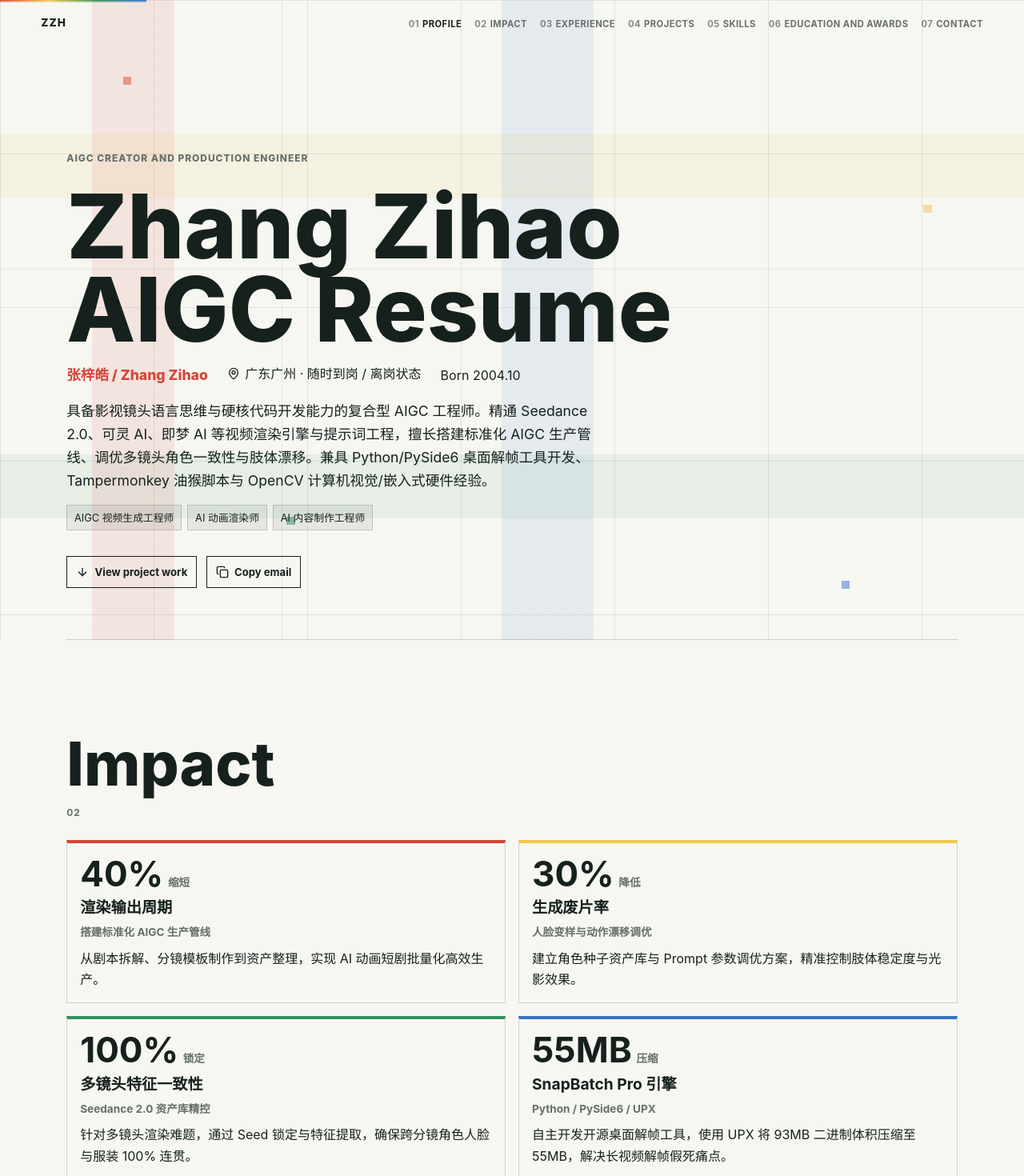
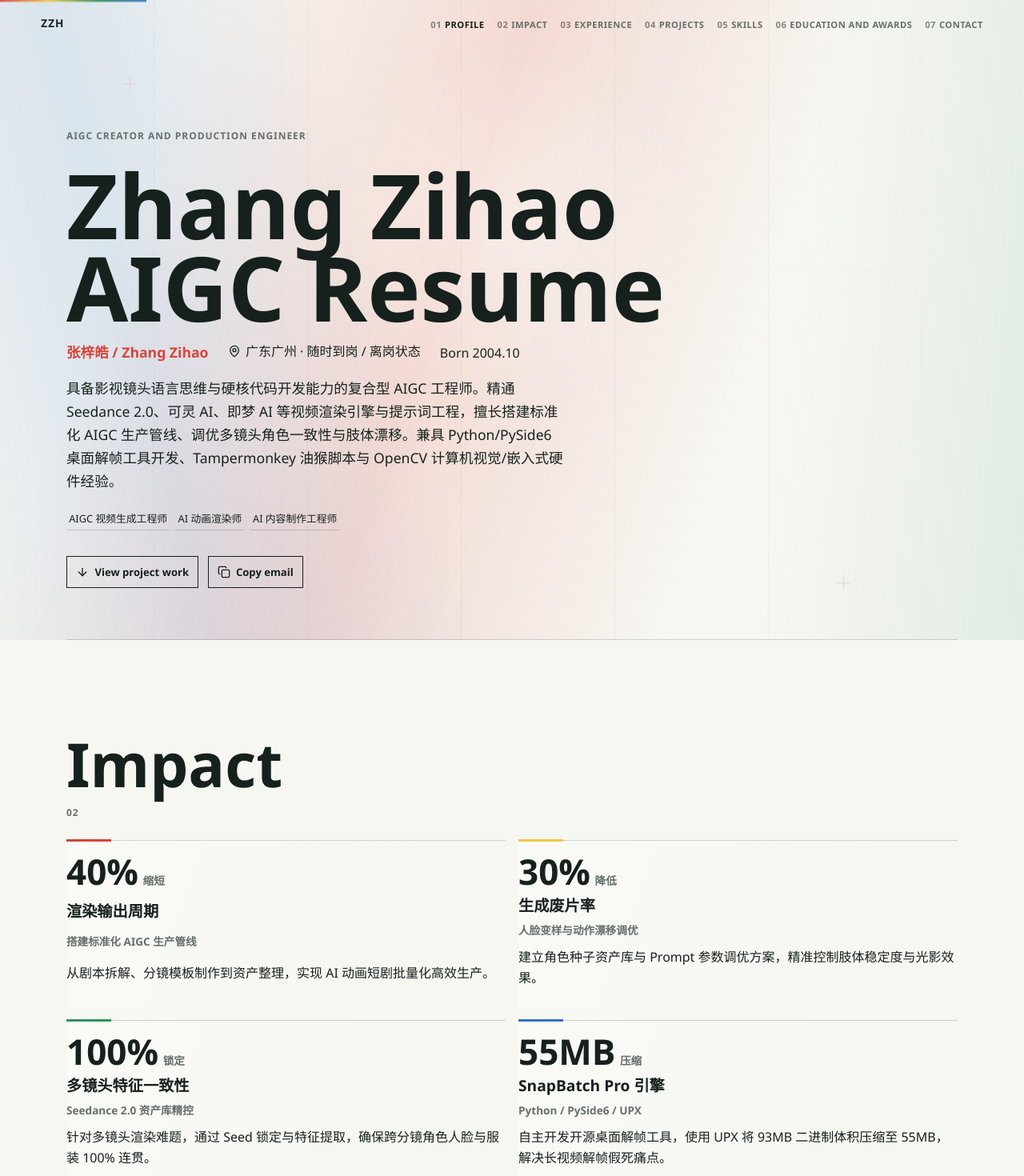
Before and after one commit to crazyzhang277/zhangzihao-resume, a React (Vite) app: page / in a window 1280 px wide. Shown: the top 1470 px of the page at 80% size. Built offline with nearby package versions, Linux system fonts and the light colour scheme; no server answers; the database is empty.

Commit message:
fix: restore visible resume motion system

```diff
--- a/src/components/visual/ChromaticFlowField.tsx
+++ b/src/components/visual/ChromaticFlowField.tsx
@@ -5,45 +5,47 @@ type ChromaticFlowFieldProps = {
 }
 
 const colors = ['#df493e', '#f2ca4f', '#3c9a70', '#3c73c2']
-const frameIntervalMs = 50
+const frameIntervalMs = 1000 / 30
+
+function colorWithAlpha(hex: string, alpha: number) {
+  return `${hex}${Math.round(alpha * 255).toString(16).padStart(2, '0')}`
+}
 
 export function ChromaticFlowField({ reducedMotion }: ChromaticFlowFieldProps) {
   const canvasRef = useRef<HTMLCanvasElement>(null)
 
   useEffect(() => {
     const canvas = canvasRef.current
-    if (!canvas || reducedMotion || typeof window.matchMedia !== 'function') return
+    if (!canvas || reducedMotion || typeof window.matchMedia !== 'function') {
+      if (canvas) canvas.dataset.motionState = reducedMotion ? 'reduced' : 'fallback'
+      return
+    }
 
     const compactViewport = window.matchMedia('(max-width: 767px)')
     const context = canvas.getContext('2d')
     if (!context) return
 
     let animationFrame = 0
-    let drawTimer: number | undefined
     let visible = !document.hidden
     let width = 0
     let height = 0
+    let lastFrame = 0
 
     const stop = () => {
-      window.cancelAnimationFrame(animationFrame)
+      if (animationFrame) window.cancelAnimationFrame(animationFrame)
       animationFrame = 0
-      if (drawTimer !== undefined) window.clearTimeout(drawTimer)
-      drawTimer = undefined
     }
 
     const schedule = () => {
-      if (!visible || compactViewport.matches || animationFrame || drawTimer !== undefined) return
-      drawTimer = window.setTimeout(() => {
-        drawTimer = undefined
+      if (!visible || animationFrame) return
+      canvas.dataset.motionState = 'running'
       animationFrame = window.requestAnimationFrame(draw)
-      }, frameIntervalMs)
     }
 
     const resize = () => {
-      if (compactViewport.matches) return
-      const ratio = Math.min(window.devicePixelRatio || 1, 2)
-      width = window.innerWidth
-      height = window.innerHeight
+      const ratio = Math.min(window.devicePixelRatio || 1, compactViewport.matches ? 1.25 : 1.75)
+      width = Math.max(1, window.innerWidth)
+      height = Math.max(1, window.innerHeight)
       canvas.width = Math.round(width * ratio)
       canvas.height = Math.round(height * ratio)
       context.setTransform(ratio, 0, 0, ratio, 0, 0)
@@ -55,38 +57,62 @@ export function ChromaticFlowField({ reducedMotion }: ChromaticFlowFieldProps) {
         return
       }
 
+      if (time - lastFrame < frameIntervalMs) {
+        schedule()
+        return
+      }
+      lastFrame = time
+
       context.clearRect(0, 0, width, height)
-      const radius = Math.max(width, height) * 0.52
+      const compact = compactViewport.matches
+      const radius = Math.max(width, height) * (compact ? 0.7 : 0.58)
       const centers = [
-        [width * (0.1 + Math.sin(time * 0.00008) * 0.05), height * 0.16],
-        [width * 0.79, height * (0.11 + Math.cos(time * 0.00007) * 0.04)],
-        [width * (0.24 + Math.cos(time * 0.00006) * 0.04), height * 0.8],
-        [width * 0.82, height * (0.78 + Math.sin(time * 0.00009) * 0.04)],
+        [width * (0.08 + Math.sin(time * 0.00016) * 0.08), height * (0.16 + Math.cos(time * 0.00011) * 0.08)],
+        [width * (0.82 + Math.cos(time * 0.00013) * 0.08), height * (0.2 + Math.sin(time * 0.00009) * 0.1)],
+        [width * (0.18 + Math.cos(time * 0.0001) * 0.08), height * (0.82 + Math.sin(time * 0.00012) * 0.08)],
+        [width * (0.8 + Math.sin(time * 0.00014) * 0.08), height * (0.78 + Math.cos(time * 0.0001) * 0.1)],
       ]
 
       centers.forEach(([x, y], index) => {
         const gradient = context.createRadialGradient(x, y, 0, x, y, radius)
-        gradient.addColorStop(0, `${colors[index]}1f`)
-        gradient.addColorStop(0.64, `${colors[index]}08`)
+        if (gradient) {
+          gradient.addColorStop(0, colorWithAlpha(colors[index], compact ? 0.16 : 0.22))
+          gradient.addColorStop(0.58, colorWithAlpha(colors[index], compact ? 0.08 : 0.12))
           gradient.addColorStop(1, 'transparent')
           context.fillStyle = gradient
           context.fillRect(0, 0, width, height)
+        }
       })
 
-      centers.forEach(([x, y], index) => {
+      centers.slice(0, compact ? 3 : centers.length).forEach(([x, y], index) => {
+        const drift = Math.sin(time * (0.00022 + index * 0.000018) + index) * height * 0.07
         context.beginPath()
-        context.moveTo(-width * 0.08, y)
+        context.moveTo(-width * 0.1, y + drift)
         context.bezierCurveTo(
           width * 0.22,
-          y - height * (0.18 + index * 0.025) + Math.sin(time * 0.00006 + index) * height * 0.04,
+          y - height * (0.14 + index * 0.025) + drift,
           width * 0.68,
-          y + height * (0.16 - index * 0.02) + Math.cos(time * 0.00005 + index) * height * 0.04,
+          y + height * (0.14 - index * 0.02) - drift,
           width * 1.08,
-          y + Math.sin(time * 0.00007 + index) * height * 0.1,
+          y - drift,
         )
-        context.strokeStyle = `${colors[index]}3d`
-        context.lineWidth = Math.max(10, width * 0.012)
+        context.strokeStyle = colorWithAlpha(colors[index], compact ? 0.2 : 0.27)
+        context.lineWidth = Math.max(compact ? 8 : 12, width * (compact ? 0.015 : 0.012))
         context.lineCap = 'round'
+        context.stroke()
+
+        context.beginPath()
+        context.moveTo(-width * 0.1, y + drift - 2)
+        context.bezierCurveTo(
+          width * 0.22,
+          y - height * (0.14 + index * 0.025) + drift - 2,
+          width * 0.68,
+          y + height * (0.14 - index * 0.02) - drift - 2,
+          width * 1.08,
+          y - drift - 2,
+        )
+        context.strokeStyle = colorWithAlpha(colors[index], compact ? 0.42 : 0.5)
+        context.lineWidth = compact ? 1.5 : 2
         context.stroke()
       })
 
@@ -96,14 +122,13 @@ export function ChromaticFlowField({ reducedMotion }: ChromaticFlowFieldProps) {
     const onVisibilityChange = () => {
       visible = !document.hidden
       if (visible) schedule()
-      else stop()
+      else {
+        canvas.dataset.motionState = 'paused'
+        stop()
+      }
     }
 
     const onViewportChange = () => {
-      if (compactViewport.matches) {
-        stop()
-        return
-      }
       resize()
       schedule()
     }
@@ -111,12 +136,11 @@ export function ChromaticFlowField({ reducedMotion }: ChromaticFlowFieldProps) {
     document.addEventListener('visibilitychange', onVisibilityChange)
     window.addEventListener('resize', resize, { passive: true })
     compactViewport.addEventListener('change', onViewportChange)
-    if (!compactViewport.matches) {
     resize()
     schedule()
-    }
 
     return () => {
+      canvas.dataset.motionState = 'stopped'
       stop()
       document.removeEventListener('visibilitychange', onVisibilityChange)
       window.removeEventListener('resize', resize)
@@ -126,7 +150,7 @@ export function ChromaticFlowField({ reducedMotion }: ChromaticFlowFieldProps) {
 
   return (
     <div className="chromatic-flow" aria-hidden="true">
-      <canvas aria-hidden="true" className="chromatic-flow__canvas" data-testid="chromatic-flow-field" ref={canvasRef} />
+      <canvas aria-hidden="true" className="chromatic-flow__canvas" data-motion-state={reducedMotion ? 'reduced' : 'idle'} data-testid="chromatic-flow-field" ref={canvasRef} />
       <div className="chromatic-flow__fallback" />
     </div>
   )
--- a/src/styles/global.css
+++ b/src/styles/global.css
@@ -6,11 +6,11 @@
 html {
   background: var(--color-paper);
   color: var(--color-ink);
-  font-family: Inter, "Noto Sans SC", system-ui, sans-serif;
+  font-family: "Avenir Next", "Noto Sans SC", "Segoe UI", system-ui, sans-serif;
   scroll-behavior: smooth;
 }
 
-body { margin: 0; min-width: 320px; }
+body { background: var(--color-paper); margin: 0; min-width: 320px; overflow-x: clip; }
 
 button, a { font: inherit; }
 a { color: inherit; }
@@ -23,22 +23,34 @@ a { color: inherit; }
 }
 
 .resume-shell { min-block-size: 100vh; isolation: isolate; position: relative; }
+.resume-shell::before { background: radial-gradient(22rem circle at var(--pointer-x, -20rem) var(--pointer-y, -20rem), rgb(255 255 255 / 0.38), transparent 68%); content: ''; inset: 0; pointer-events: none; position: fixed; z-index: -1; }
+.resume-shell::after { animation: ambient-sweep 18s ease-in-out infinite alternate; background: linear-gradient(112deg, transparent 37%, rgb(247 247 242 / 0.08) 47%, rgb(247 247 242 / 0.26) 50%, transparent 63%); content: ''; inset: 0; pointer-events: none; position: fixed; z-index: -1; }
 .chromatic-flow, .editorial-grid { inset: 0; overflow: hidden; pointer-events: none; position: fixed; z-index: -2; }
 .chromatic-flow__canvas, .chromatic-flow__fallback { block-size: 100%; inline-size: 100%; position: absolute; }
+.chromatic-flow__canvas { display: block; mix-blend-mode: multiply; opacity: .96; }
 .chromatic-flow__fallback {
   background:
-    linear-gradient(90deg, transparent 0 9%, rgb(215 68 57 / 10%) 9% 17%, transparent 17% 49%, rgb(52 114 199 / 9%) 49% 58%, transparent 58%),
-    linear-gradient(0deg, transparent 0 19%, rgb(49 144 93 / 8%) 19% 29%, transparent 29% 69%, rgb(239 200 77 / 10%) 69% 79%, transparent 79%);
+    linear-gradient(108deg, transparent 12%, rgb(215 68 57 / 16%) 28%, transparent 44%),
+    linear-gradient(75deg, transparent 34%, rgb(52 114 199 / 14%) 49%, transparent 62%),
+    linear-gradient(96deg, transparent 48%, rgb(49 144 93 / 12%) 65%, transparent 80%),
+    linear-gradient(82deg, transparent 4%, rgb(239 200 77 / 16%) 20%, transparent 38%);
+  animation: chromatic-fallback 20s ease-in-out infinite alternate;
+  background-size: 170% 170%;
+  filter: saturate(1.1);
+  mix-blend-mode: multiply;
 }
-.editorial-grid { background-image: linear-gradient(var(--color-rule) 1px, transparent 1px), linear-gradient(90deg, var(--color-rule) 1px, transparent 1px); background-size: 100% 12rem, 12rem 100%; opacity: .5; z-index: -1; }
-.editorial-grid__line { background: var(--color-ink); opacity: .16; position: absolute; }
+.editorial-grid { background-image: linear-gradient(90deg, var(--color-rule) 1px, transparent 1px); background-size: 12rem 100%; mask-image: linear-gradient(90deg, transparent, #000 12%, #000 86%, transparent); opacity: .2; z-index: -1; }
+.editorial-grid__line { background: var(--color-ink); opacity: .08; position: absolute; }
 .editorial-grid__line--vertical { block-size: 100%; inline-size: 1px; inset-inline-start: calc(50% - 18rem); }
 .editorial-grid__line--horizontal { block-size: 1px; inline-size: 100%; inset-block-start: 42vh; }
-.editorial-grid__marker { block-size: .65rem; inline-size: .65rem; position: absolute; }
-.editorial-grid__marker--red { background: var(--color-red); inset: 12vh auto auto 12vw; }
-.editorial-grid__marker--yellow { background: var(--color-yellow); inset: 32vh 9vw auto auto; }
-.editorial-grid__marker--green { background: var(--color-green); inset: auto auto 18vh 28vw; }
-.editorial-grid__marker--blue { background: var(--color-blue); inset: auto 17vw 8vh auto; }
+.editorial-grid__marker { block-size: 1rem; inline-size: 1rem; position: absolute; }
+.editorial-grid__marker::before, .editorial-grid__marker::after { background: var(--marker-color); content: ''; position: absolute; }
+.editorial-grid__marker::before { block-size: 1px; inline-size: 100%; inset-block-start: 50%; }
+.editorial-grid__marker::after { block-size: 100%; inline-size: 1px; inset-inline-start: 50%; }
+.editorial-grid__marker--red { --marker-color: var(--color-red); animation: marker-pulse 5s ease-in-out infinite; inset: 12vh auto auto 12vw; }
+.editorial-grid__marker--yellow { --marker-color: var(--color-yellow); animation: marker-pulse 6s ease-in-out -1.5s infinite; inset: 32vh 9vw auto auto; }
+.editorial-grid__marker--green { --marker-color: var(--color-green); animation: marker-pulse 5.5s ease-in-out -2.5s infinite; inset: auto auto 18vh 28vw; }
+.editorial-grid__marker--blue { --marker-color: var(--color-blue); animation: marker-pulse 6.5s ease-in-out -3s infinite; inset: auto 17vw 8vh auto; }
 
 .site-header { align-items: center; display: flex; justify-content: space-between; left: 0; padding: 1.1rem var(--page-gutter); position: fixed; right: 0; top: 0; z-index: 2; }
 .site-header__brand { font-size: .85rem; font-weight: 800; letter-spacing: .08em; text-decoration: none; }
@@ -66,25 +78,32 @@ a { color: inherit; }
 .hero-section__name { color: var(--color-red); font-size: 1.1rem; font-weight: 800; }
 .hero-section__bio { font-size: 1.1rem; margin: 0; max-inline-size: 62ch; }
 .tag-list { display: flex; flex-wrap: wrap; gap: .45rem; list-style: none; margin: 0; padding: 0; }
-.tag-list li { background: rgb(22 33 29 / 7%); border: 1px solid var(--color-rule); font-size: .8rem; padding: .35rem .55rem; }
+.tag-list li { border-block-end: 1px solid var(--color-rule); font-size: .8rem; padding: .35rem .2rem; transition: border-color var(--motion-fast) ease, color var(--motion-fast) ease, transform var(--motion-fast) ease; }
+.tag-list li:hover { border-color: var(--color-red); color: var(--color-red); transform: translateY(-2px); }
 .action-row { align-items: center; display: flex; flex-wrap: wrap; gap: .7rem; margin-block-start: var(--space-2); }
 .icon-text-button { align-items: center; background: transparent; border: 1px solid var(--color-ink); color: var(--color-ink); cursor: pointer; display: inline-flex; font-size: .82rem; font-weight: 750; gap: .45rem; justify-content: center; min-block-size: 2.5rem; padding: .45rem .7rem; text-decoration: none; }
 .icon-text-button:hover { background: var(--color-ink); color: var(--color-paper); }
 .copy-action { align-items: center; display: inline-flex; gap: .4rem; }
 .action-status { color: var(--color-green); font-size: .8rem; font-weight: 700; min-inline-size: 4.2rem; }
 .impact-grid, .project-grid, .portfolio-grid { display: grid; gap: var(--space-2); grid-template-columns: repeat(2, minmax(0, 1fr)); margin-block-start: var(--space-3); }
-.impact-card, .project-card, .portfolio-proof { border: 1px solid var(--color-rule); display: grid; gap: var(--space-1); padding: var(--space-2); }
-.impact-card:nth-child(4n + 1) { border-block-start: 4px solid var(--color-red); }
-.impact-card:nth-child(4n + 2) { border-block-start: 4px solid var(--color-yellow); }
-.impact-card:nth-child(4n + 3) { border-block-start: 4px solid var(--color-green); }
-.impact-card:nth-child(4n + 4) { border-block-start: 4px solid var(--color-blue); }
+.impact-card, .project-card, .portfolio-proof { background: linear-gradient(110deg, rgb(255 255 255 / 0.36), transparent 72%); border-block-start: 1px solid var(--color-rule); display: grid; gap: var(--space-1); padding: var(--space-2) 0 var(--space-3); position: relative; transform: perspective(900px) rotateX(var(--card-rotate-x, 0deg)) rotateY(var(--card-rotate-y, 0deg)); transform-style: preserve-3d; transition: transform var(--motion-medium) cubic-bezier(.16, 1, .3, 1), background var(--motion-medium) ease; }
+.impact-card::before { background: var(--accent-color, var(--color-red)); content: ''; block-size: 3px; inline-size: 3.5rem; inset-block-start: -2px; position: absolute; }
+.impact-card:nth-child(4n + 1) { --accent-color: var(--color-red); }
+.impact-card:nth-child(4n + 2) { --accent-color: var(--color-yellow); }
+.impact-card:nth-child(4n + 3) { --accent-color: var(--color-green); }
+.impact-card:nth-child(4n + 4) { --accent-color: var(--color-blue); }
+.impact-card:hover, .portfolio-proof:hover { background: linear-gradient(110deg, rgb(255 255 255 / 0.62), transparent 72%); transform: translateY(-4px); }
+.project-card::after { background: radial-gradient(18rem circle at var(--card-glow-x, 50%) var(--card-glow-y, 50%), rgb(255 255 255 / 0.32), transparent 70%); content: ''; inset: 0; opacity: 0; pointer-events: none; position: absolute; transition: opacity var(--motion-medium) ease; }
+.project-card:hover { background: linear-gradient(110deg, rgb(255 255 255 / 0.62), transparent 72%); transform: perspective(900px) rotateX(var(--card-rotate-x, 0deg)) rotateY(var(--card-rotate-y, 0deg)) translateY(-4px); }
+.project-card > * { position: relative; z-index: 1; }
+.project-card:hover::after { opacity: 1; }
 .impact-card p { margin: 0; }
 .impact-card__metric { align-items: baseline; display: flex; gap: .35rem; }
 .impact-card__metric strong { font-size: 2.75rem; line-height: 1; }
 .impact-card__metric span, .impact-card__subtitle { color: var(--color-muted); font-size: .85rem; font-weight: 700; }
 .experience-layout, .education-layout { display: grid; gap: var(--space-4); grid-template-columns: minmax(0, 1.7fr) minmax(16rem, .9fr); margin-block-start: var(--space-3); }
 .experience-list { display: grid; gap: var(--space-3); }
-.experience-entry { border-inline-start: 4px solid var(--color-blue); padding-inline-start: var(--space-2); }
+.experience-entry { border-block-start: 1px solid var(--color-rule); padding-block-start: var(--space-2); }
 .experience-entry__role { font-weight: 700; margin: .25rem 0 0; }
 .duty-list, .highlight-list { display: grid; gap: var(--space-1); margin: var(--space-2) 0 0; padding-inline-start: 1.3rem; }
 .duty-list li::marker, .highlight-list li::marker { color: var(--color-red); font-weight: 800; }
@@ -117,16 +136,19 @@ a { color: inherit; }
 .skill-panel span { color: var(--color-muted); font-size: .84rem; }
 .education-layout { margin-block-start: var(--space-3); }
 .education-layout > div { display: grid; align-content: start; gap: var(--space-2); }
-.education-item { border-inline-start: 3px solid var(--color-yellow); display: grid; gap: .5rem; padding-inline-start: var(--space-2); }
+.education-item { border-block-start: 1px solid var(--color-yellow); display: grid; gap: .5rem; padding-block-start: var(--space-2); }
 .education-item p { margin: 0; }
 .contact-section { display: grid; gap: var(--space-2); margin-block-start: var(--space-3); }
 .contact-section__prompt { font-size: 1.35rem; font-weight: 700; margin: 0; max-inline-size: 42ch; }
 .contact-links { display: grid; font-style: normal; gap: .65rem; }
 .contact-links a { align-items: center; display: inline-flex; gap: .5rem; text-decoration: none; width: fit-content; }
 .contact-links a:hover { color: var(--color-blue); text-decoration: underline; }
-.reveal { animation-delay: var(--reveal-delay); animation-duration: var(--motion-slow); animation-fill-mode: both; }
+.reveal { animation-delay: var(--reveal-delay); animation-duration: 620ms; animation-fill-mode: both; }
 .reveal[data-revealed='true'] { animation-name: editorial-reveal; }
-@keyframes editorial-reveal { from { transform: translateY(1rem); } to { transform: translateY(0); } }
+@keyframes editorial-reveal { from { clip-path: inset(0 0 8%); opacity: .62; transform: translateY(1.25rem) scale(.99); } to { clip-path: inset(0); opacity: 1; transform: translateY(0) scale(1); } }
+@keyframes chromatic-fallback { from { background-position: 0% 0%, 100% 20%, 0% 80%, 100% 100%; transform: scale(1); } to { background-position: 28% 12%, 72% 0%, 18% 100%, 82% 76%; transform: scale(1.08); } }
+@keyframes ambient-sweep { from { opacity: .2; transform: translateX(-8%); } to { opacity: .55; transform: translateX(8%); } }
+@keyframes marker-pulse { 0%, 100% { opacity: .3; transform: scale(.8); } 50% { opacity: .85; transform: scale(1.15); } }
 
 .admin-page { margin: 0 auto; max-inline-size: 76rem; padding: 3rem var(--page-gutter) 6rem; }
 .admin-page--state { max-inline-size: 48rem; padding-block-start: 18vh; }
@@ -136,7 +158,7 @@ a { color: inherit; }
 .admin-page__header > p:last-child, .admin-content-form header p, .admin-projects header p, .admin-sync p { color: var(--color-muted); line-height: 1.55; }
 .admin-sync, .admin-content-form, .admin-projects { border-block-end: 1px solid var(--color-rule); display: grid; gap: var(--space-2); padding-block: var(--space-3); }
 .admin-sync { align-items: start; grid-template-columns: minmax(0, 1fr) auto; }
-.admin-sync__result { border-inline-start: 3px solid var(--color-green); grid-column: 1 / -1; padding-inline-start: var(--space-1); }
+.admin-sync__result { border-block-start: 1px solid var(--color-green); grid-column: 1 / -1; padding-block-start: var(--space-1); }
 .admin-sync__result--error, .admin-feedback--error { border-color: var(--color-red); color: #a1231b; }
 .admin-sync__result p { margin: .2rem 0; }
 .admin-content-form fieldset, .admin-project { border: 1px solid var(--color-rule); display: grid; gap: var(--space-1); margin: 0; padding: var(--space-2); }
@@ -153,16 +175,15 @@ a { color: inherit; }
 .admin-content-form textarea, .admin-project textarea { resize: vertical; }
 .admin-structured-sections, .admin-project-list { display: grid; gap: var(--space-2); }
 .admin-structured-sections > label > span { color: var(--color-muted); font-size: .75rem; font-weight: 500; }
-.admin-exclusion { background: rgb(239 200 77 / 18%); border-inline-start: 3px solid var(--color-yellow); font-size: .85rem; padding: var(--space-1); }
+.admin-exclusion { background: rgb(239 200 77 / 18%); border-block-start: 1px solid var(--color-yellow); font-size: .85rem; padding: var(--space-1) 0; }
 .admin-project > p { color: var(--color-muted); font-size: .8rem; margin: 0; overflow-wrap: anywhere; }
 .admin-project label:has(input[type='checkbox']) { align-items: center; display: flex; grid-column: 1 / -1; }
 .admin-project label input[type='checkbox'] { min-block-size: auto; }
 .admin-button { background: var(--color-ink); border: 1px solid var(--color-ink); border-radius: 0; color: var(--color-paper); cursor: pointer; font-weight: 750; justify-self: start; min-block-size: 2.55rem; padding: .5rem .75rem; }
 .admin-button:disabled { cursor: wait; opacity: .65; }
-.admin-feedback { border-inline-start: 3px solid var(--color-green); font-size: .85rem; font-weight: 700; margin: 0; padding-inline-start: var(--space-1); }
+.admin-feedback { border-block-start: 1px solid var(--color-green); font-size: .85rem; font-weight: 700; margin: 0; padding-block-start: var(--space-1); }
 
 @media (max-width: 767px) {
-  .chromatic-flow__canvas { display: none; }
   .site-header { background: rgb(247 247 242 / 92%); border-block-end: 1px solid var(--color-rule); backdrop-filter: blur(10px); }
   .site-header__menu { display: inline-flex; }
   .site-header__navigation { display: none; inset: 4.9rem 0 auto; padding: 0 var(--page-gutter) 1rem; position: fixed; }
@@ -180,7 +201,7 @@ a { color: inherit; }
   .impact-grid, .project-grid, .portfolio-grid, .experience-layout, .education-layout, .skill-panel ul { grid-template-columns: 1fr; }
   .experience-layout { gap: var(--space-3); }
   .project-card__topline { align-items: flex-start; flex-direction: column; }
-  .editorial-grid { background-size: 100% 8rem, 8rem 100%; }
+  .editorial-grid { background-size: 8rem 100%; opacity: .14; }
 }
 
 @media (min-width: 768px) and (max-width: 1100px) {
--- a/vite.config.ts
+++ b/vite.config.ts
@@ -2,5 +2,6 @@ import { defineConfig } from 'vite'
 import react from '@vitejs/plugin-react'
 
 export default defineConfig({
+  base: './',
   plugins: [react()],
 })
```
Also changed, not shown: src/App.tsx (+32 -0 lines), src/components/layout/ScrollMotion.tsx (+11 -0 lines), src/components/projects/ProjectCard.tsx (+21 -1 lines), 1 other file (tests, documents, lock files or other folders). Lines whose indentation alone changed are shown as unchanged.
